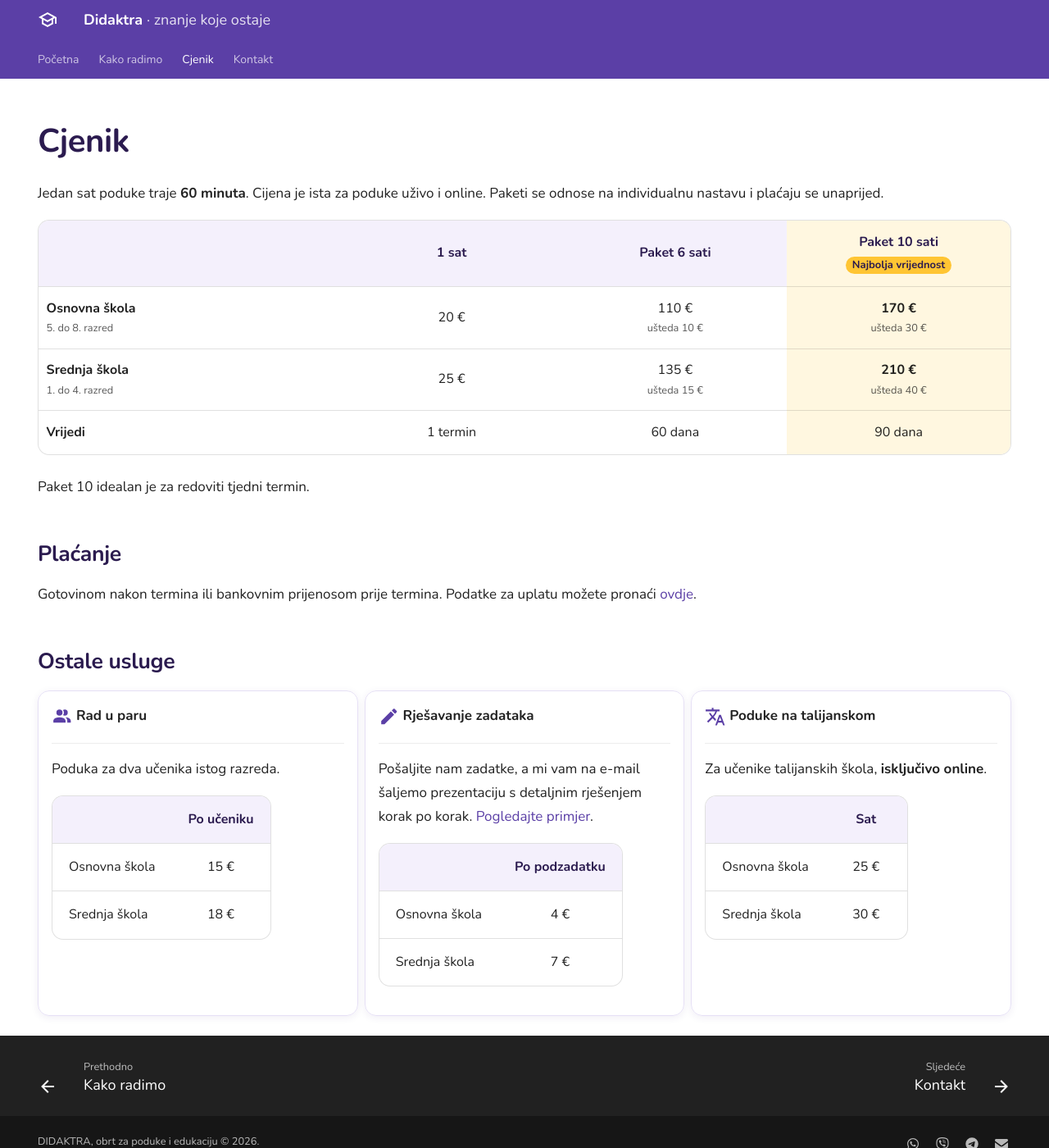
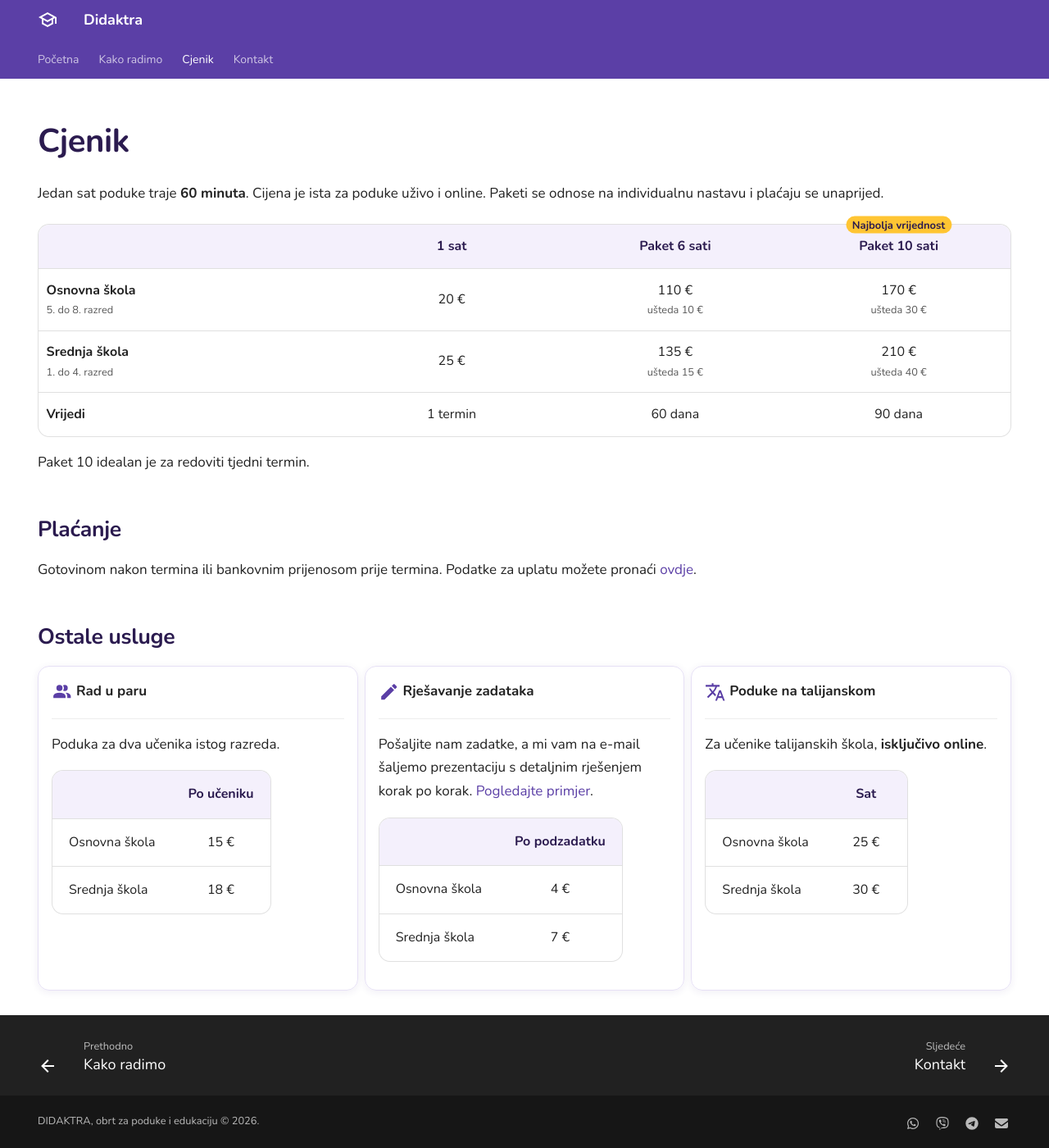
Before and after one commit to didaktra/didaktra.github.io, an MkDocs documentation site: the page built from docs/cjenik.md, in a window 1280 px wide and 1400 px high. Shown: the whole window at 82% size. Built offline with MkDocs 1.6.1 and Material for MkDocs 9.7.7, drawn with Linux system fonts in a browser that asks for light colours.

Commit message:
minor fix

```diff
--- a/docs/cjenik.md
+++ b/docs/cjenik.md
@@ -17,7 +17,7 @@ Paketi se odnose na individualnu nastavu i plaćaju se unaprijed.
       <th></th>
       <th>1 sat</th>
       <th>Paket 6 sati</th>
-      <th class="dk-best">Paket 10 sati<br><span class="dk-tag">Najbolja vrijednost</span></th>
+      <th>Paket 10 sati<br><span class="dk-tag">Najbolja vrijednost</span></th>
     </tr>
   </thead>
   <tbody>
@@ -25,19 +25,19 @@ Paketi se odnose na individualnu nastavu i plaćaju se unaprijed.
       <td><strong>Osnovna škola</strong><small>5. do 8. razred</small></td>
       <td>20 €</td>
       <td>110 €<small>ušteda 10&nbsp;€</small></td>
-      <td class="dk-best"><strong>170 €</strong><small>ušteda 30&nbsp;€</small></td>
+      <td>170 €<small>ušteda 30&nbsp;€</small></td>
     </tr>
     <tr>
       <td><strong>Srednja škola</strong><small>1. do 4. razred</small></td>
       <td>25 €</td>
       <td>135 €<small>ušteda 15&nbsp;€</small></td>
-      <td class="dk-best"><strong>210 €</strong><small>ušteda 40&nbsp;€</small></td>
+      <td>210 €<small>ušteda 40&nbsp;€</small></td>
     </tr>
     <tr>
       <td><strong>Vrijedi</strong></td>
       <td>1 termin</td>
       <td>60 dana</td>
-      <td class="dk-best">90 dana</td>
+      <td>90 dana</td>
     </tr>
   </tbody>
 </table>
--- a/docs/stylesheets/extra.css
+++ b/docs/stylesheets/extra.css
@@ -314,18 +314,43 @@ textarea.form-control {
 
 
 
+/* ---------- Cjenik: tablica ---------- */
+
+.md-typeset__scrollwrap:has(#cjenik-tablica) { overflow: visible; }
 .md-typeset__table:has(#cjenik-tablica) { display: block; width: 100%; }
-  #cjenik-tablica { display: table; width: 100%; table-layout: fixed; }
+
+#cjenik-tablica {
+  display: table;
+  width: 100%;
+  table-layout: fixed;
+  overflow: visible;
+  margin-top: 1.4em;
+}
+
 #cjenik-tablica th:first-child { width: 31%; }
+
 #cjenik-tablica th,
 #cjenik-tablica td { padding: 0.8em 0.6em; text-align: center; vertical-align: middle; }
+
 #cjenik-tablica th:first-child,
 #cjenik-tablica td:first-child { text-align: left; }
-  #cjenik-tablica .dk-best { background: #fff7e0; }
+
 #cjenik-tablica small { display: block; opacity: 0.75; }
+
+/* Zaobljeni kutovi (tablica više ne reže sadržaj, pa ih zaobljujemo na ćelijama) */
+#cjenik-tablica thead th:first-child { border-top-left-radius: 14px; }
+#cjenik-tablica thead th:last-child { border-top-right-radius: 14px; position: relative; }
+#cjenik-tablica tbody tr:last-child td:first-child { border-bottom-left-radius: 14px; }
+#cjenik-tablica tbody tr:last-child td:last-child { border-bottom-right-radius: 14px; }
+
+/* Značka sjedi na gornjem rubu tablice, iznad zadnjeg stupca */
+#cjenik-tablica thead th:last-child br { display: none; }
+
 #cjenik-tablica .dk-tag {
-    display: inline-block;
-    margin-top: 0.3em;
+  position: absolute;
+  top: 0;
+  left: 50%;
+  transform: translate(-50%, -50%);
   padding: 0.1em 0.6em;
   border-radius: 999px;
   background: var(--dk-sun);
@@ -333,24 +358,18 @@ textarea.form-control {
   font-size: 0.65rem;
   font-weight: 800;
   line-height: 1.4;
-    overflow-wrap: normal;
+  white-space: nowrap;
 }
+
 @media screen and (max-width: 30em) {
   #cjenik-tablica { font-size: 0.7rem; }
   #cjenik-tablica th,
   #cjenik-tablica td { padding: 0.6em 0.3em; }
-    #cjenik-tablica .dk-tag { font-size: 0.55rem; padding: 0.15em 0.45em; }
-  }
-
-/* Slogan uz naziv u zaglavlju; na mobitelu se skriva */
-.md-header__title .md-header__topic:first-child .md-ellipsis::after {
-  content: " · znanje koje ostaje";
-  font-weight: 400;
-  opacity: 0.85;
-}
-
-@media screen and (max-width: 44.9375em) {
-  .md-header__title .md-header__topic:first-child .md-ellipsis::after {
-    content: none;
+  #cjenik-tablica .dk-tag {
+    font-size: 0.55rem;
+    padding: 0.15em 0.45em;
+    left: auto;
+    right: 0.3em;
+    transform: translateY(-50%);
   }
 }
```
Lines whose indentation alone changed are shown as unchanged.
